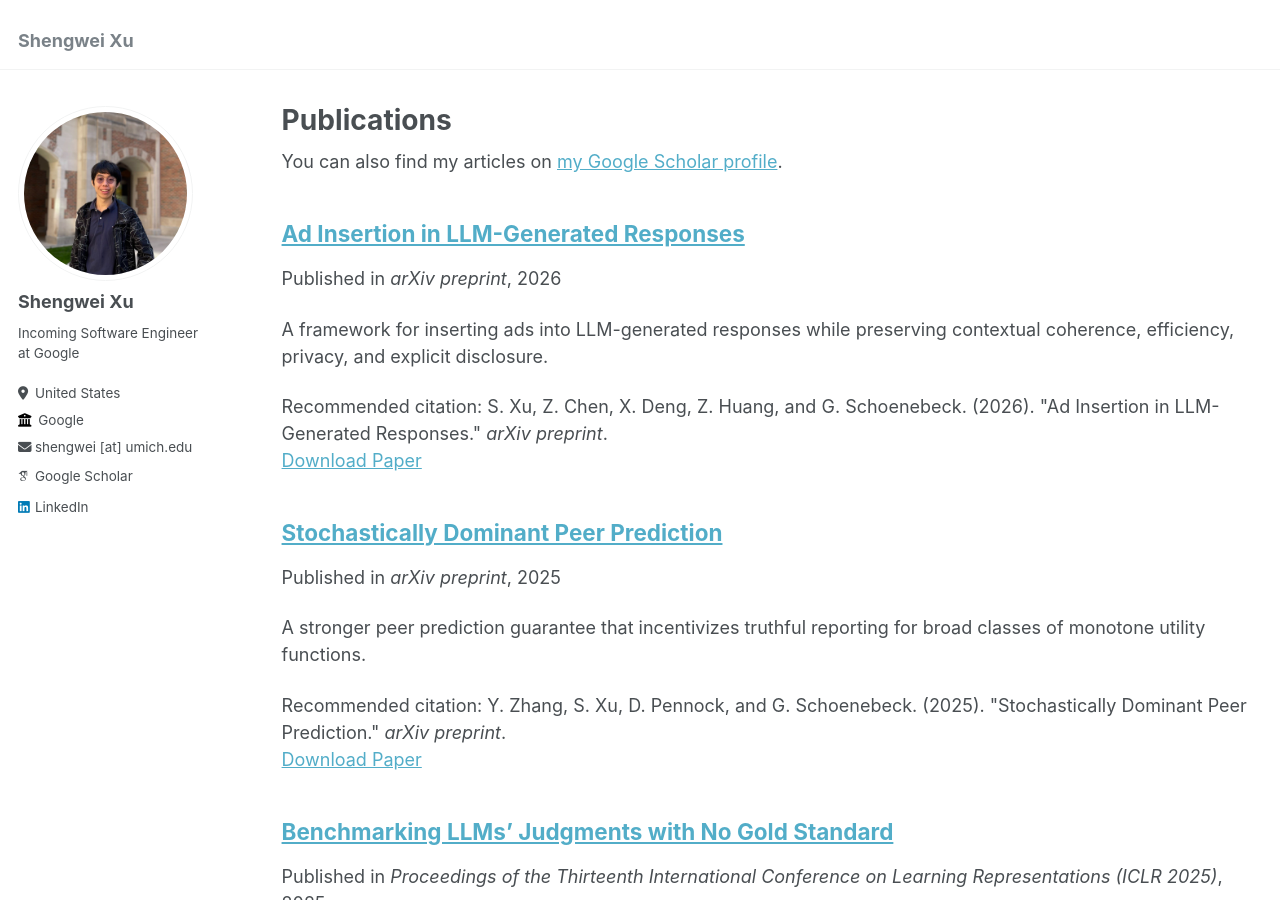
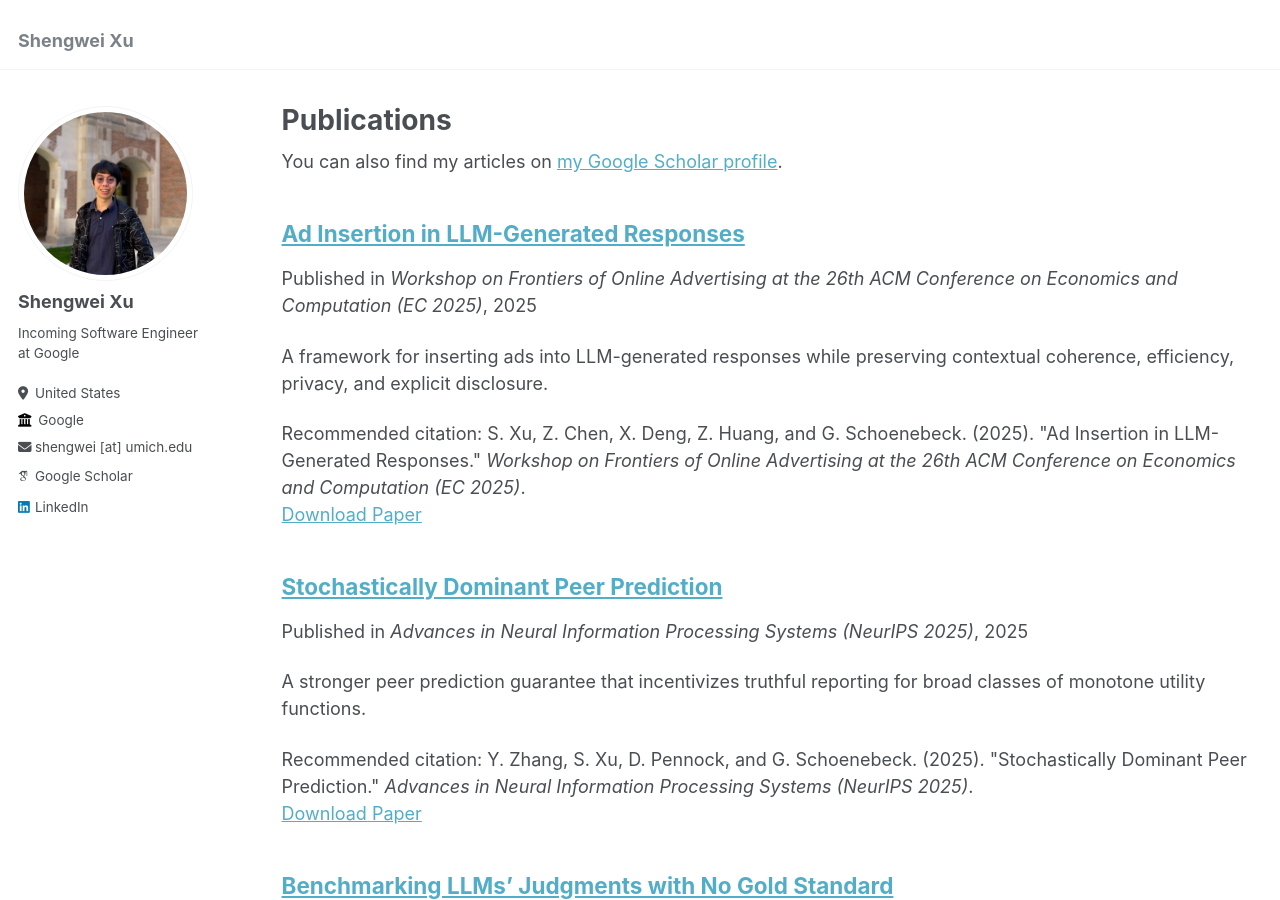
Before and after one commit to DavidXu999/DavidXu999.github.io, a Jekyll site: the page built from _pages/publications.md, in a window 1280 px wide and 900 px high. Built offline with Jekyll 4.4.1, drawn with Linux system fonts in a browser that asks for light colours; some web fonts are replaced.

Commit message:
Correct publication venues

```diff
--- a/_publications/2025-06-02-stochastically-dominant-peer-prediction.md
+++ b/_publications/2025-06-02-stochastically-dominant-peer-prediction.md
@@ -4,9 +4,9 @@ collection: publications
 permalink: /publication/2025-06-02-stochastically-dominant-peer-prediction
 excerpt: 'A stronger peer prediction guarantee that incentivizes truthful reporting for broad classes of monotone utility functions.'
 date: 2025-06-02
-venue: 'arXiv preprint'
+venue: 'Advances in Neural Information Processing Systems (NeurIPS 2025)'
 paperurl: 'https://arxiv.org/abs/2506.02259'
-citation: 'Y. Zhang, S. Xu, D. Pennock, and G. Schoenebeck. (2025). "Stochastically Dominant Peer Prediction." <i>arXiv preprint</i>.'
+citation: 'Y. Zhang, S. Xu, D. Pennock, and G. Schoenebeck. (2025). "Stochastically Dominant Peer Prediction." <i>Advances in Neural Information Processing Systems (NeurIPS 2025)</i>.'
 ---
 
 We study stochastically dominant truthfulness for peer prediction mechanisms.
--- /dev/null
+++ b/_publications/2025-07-01-ad-insertion-llm-generated-responses.md
@@ -0,0 +1,12 @@
+---
+title: "Ad Insertion in LLM-Generated Responses"
+collection: publications
+permalink: /publication/2025-07-01-ad-insertion-llm-generated-responses
+excerpt: 'A framework for inserting ads into LLM-generated responses while preserving contextual coherence, efficiency, privacy, and explicit disclosure.'
+date: 2025-07-01
+venue: 'Workshop on Frontiers of Online Advertising at the 26th ACM Conference on Economics and Computation (EC 2025)'
+paperurl: 'https://arxiv.org/abs/2601.19435'
+citation: 'S. Xu, Z. Chen, X. Deng, Z. Huang, and G. Schoenebeck. (2025). "Ad Insertion in LLM-Generated Responses." <i>Workshop on Frontiers of Online Advertising at the 26th ACM Conference on Economics and Computation (EC 2025)</i>.'
+---
+
+We propose a practical framework for ad insertion in LLM-generated responses.
--- a/_publications/2026-01-27-ad-insertion-llm-generated-responses.md
+++ /dev/null
@@ -1,12 +0,0 @@
----
-title: "Ad Insertion in LLM-Generated Responses"
-collection: publications
-permalink: /publication/2026-01-27-ad-insertion-llm-generated-responses
-excerpt: 'A framework for inserting ads into LLM-generated responses while preserving contextual coherence, efficiency, privacy, and explicit disclosure.'
-date: 2026-01-27
-venue: 'arXiv preprint'
-paperurl: 'https://arxiv.org/abs/2601.19435'
-citation: 'S. Xu, Z. Chen, X. Deng, Z. Huang, and G. Schoenebeck. (2026). "Ad Insertion in LLM-Generated Responses." <i>arXiv preprint</i>.'
----
-
-We propose a practical framework for ad insertion in LLM-generated responses.
--- a/markdown_generator/publications.tsv
+++ b/markdown_generator/publications.tsv
@@ -1,6 +1,6 @@
 pub_date	title	venue	excerpt	citation	url_slug	paper_url	slides_url
-2026-01-27	Ad Insertion in LLM-Generated Responses	arXiv preprint	A framework for inserting ads into LLM-generated responses while preserving contextual coherence, efficiency, privacy, and explicit disclosure.	S. Xu, Z. Chen, X. Deng, Z. Huang, and G. Schoenebeck. (2026). "Ad Insertion in LLM-Generated Responses." <i>arXiv preprint</i>.	ad-insertion-llm-generated-responses	https://arxiv.org/abs/2601.19435
-2025-06-02	Stochastically Dominant Peer Prediction	arXiv preprint	A stronger peer prediction guarantee that incentivizes truthful reporting for broad classes of monotone utility functions.	Y. Zhang, S. Xu, D. Pennock, and G. Schoenebeck. (2025). "Stochastically Dominant Peer Prediction." <i>arXiv preprint</i>.	stochastically-dominant-peer-prediction	https://arxiv.org/abs/2506.02259
+2025-07-01	Ad Insertion in LLM-Generated Responses	Workshop on Frontiers of Online Advertising at the 26th ACM Conference on Economics and Computation (EC 2025)	A framework for inserting ads into LLM-generated responses while preserving contextual coherence, efficiency, privacy, and explicit disclosure.	S. Xu, Z. Chen, X. Deng, Z. Huang, and G. Schoenebeck. (2025). "Ad Insertion in LLM-Generated Responses." <i>Workshop on Frontiers of Online Advertising at the 26th ACM Conference on Economics and Computation (EC 2025)</i>.	ad-insertion-llm-generated-responses	https://arxiv.org/abs/2601.19435
+2025-06-02	Stochastically Dominant Peer Prediction	Advances in Neural Information Processing Systems (NeurIPS 2025)	A stronger peer prediction guarantee that incentivizes truthful reporting for broad classes of monotone utility functions.	Y. Zhang, S. Xu, D. Pennock, and G. Schoenebeck. (2025). "Stochastically Dominant Peer Prediction." <i>Advances in Neural Information Processing Systems (NeurIPS 2025)</i>.	stochastically-dominant-peer-prediction	https://arxiv.org/abs/2506.02259
 2025-01-22	Benchmarking LLMs' Judgments with No Gold Standard	Proceedings of the Thirteenth International Conference on Learning Representations (ICLR 2025)	A benchmark and metric for evaluating LLM judgments in settings without a gold-standard reference.	S. Xu, Y. Lu, G. Schoenebeck, and Y. Kong. (2025). "Benchmarking LLMs' Judgments with No Gold Standard." <i>Proceedings of the Thirteenth International Conference on Learning Representations (ICLR 2025)</i>.	benchmarking-llms-judgments-no-gold-standard	https://openreview.net/forum?id=uE84MGbKD7
 2024-05-23	Eliciting Informative Text Evaluations with Large Language Models	Proceedings of the 25th ACM Conference on Economics and Computation (EC 2024)	Peer prediction mechanisms for motivating informative text feedback using Large Language Models as predictors.	Y. Lu, S. Xu, Y. Zhang, Y. Kong, and G. Schoenebeck. (2024). "Eliciting Informative Text Evaluations with Large Language Models." <i>Proceedings of the 25th ACM Conference on Economics and Computation (EC 2024)</i>.	eliciting-informative-text-evaluations-llms	https://arxiv.org/abs/2405.15077
 2024-02-21	Spot Check Equivalence: An Interpretable Metric for Information Elicitation Mechanisms	Proceedings of the ACM Web Conference 2024 (WWW 2024)	An interpretable metric connecting spot-checking and peer prediction mechanisms for information elicitation.	S. Xu, Y. Zhang, P. Resnick, and G. Schoenebeck. (2024). "Spot Check Equivalence: An Interpretable Metric for Information Elicitation Mechanisms." <i>Proceedings of the ACM Web Conference 2024 (WWW 2024)</i>.	spot-check-equivalence	https://arxiv.org/abs/2402.13567
```
Also changed, not shown: _pages/about.md (+2 -2 lines).
